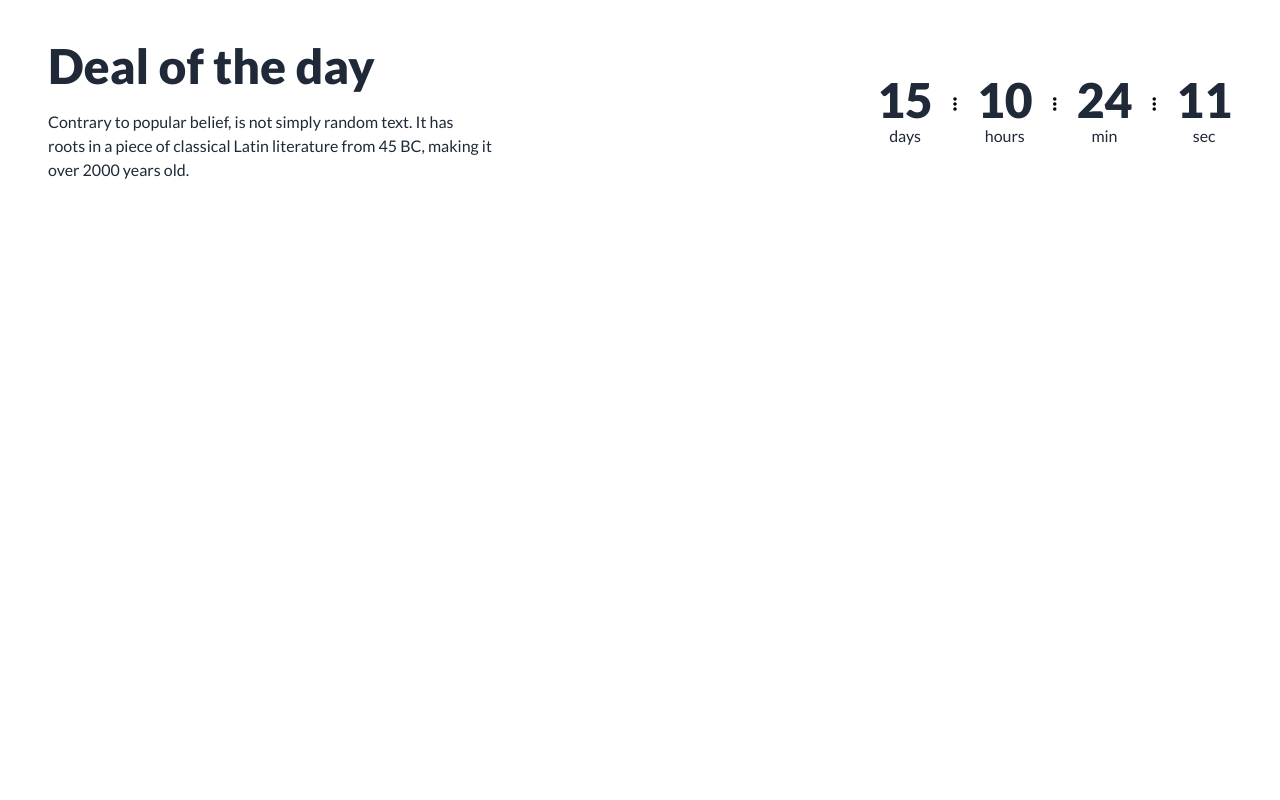
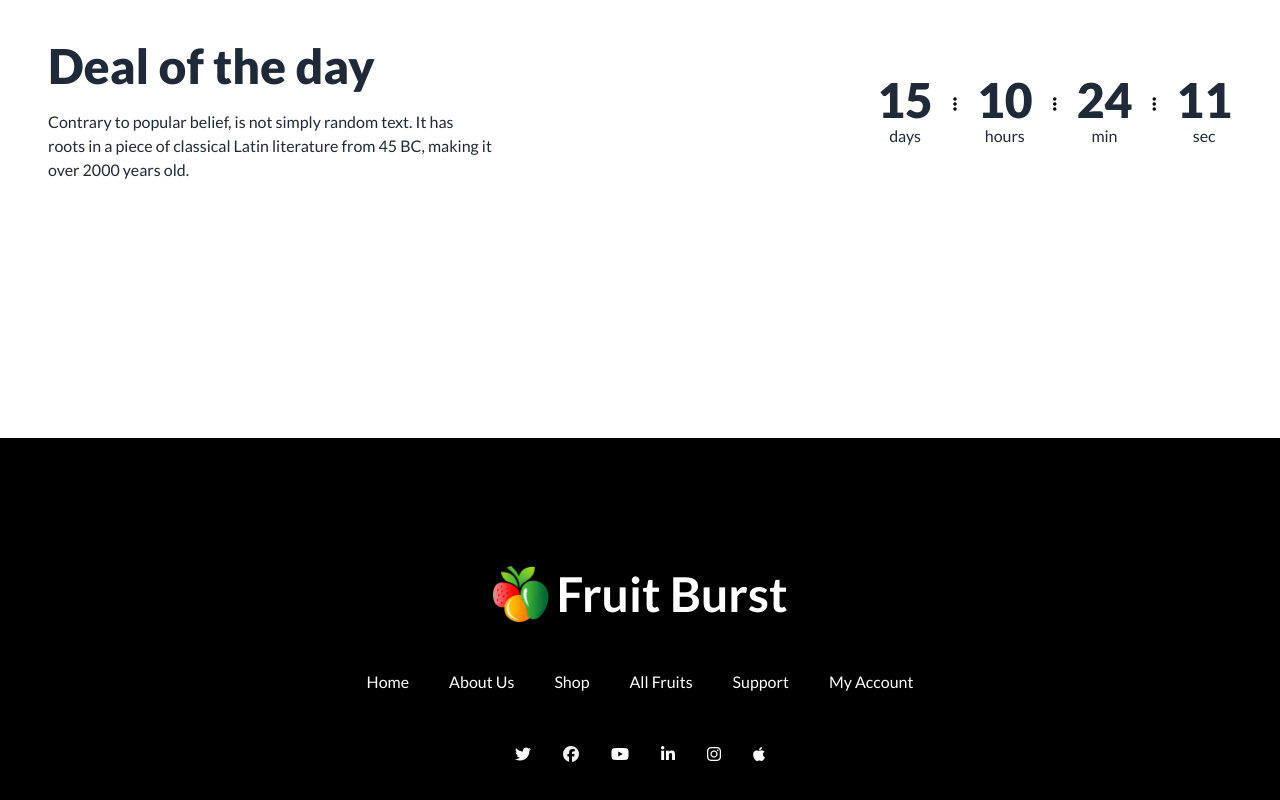
Before and after one commit to tasuvai/ph-assignment-3, a plain HTML site: page index.html in a window 1280 px wide. Shown: the part 946-1746 px from the top of the page. Before the commit the page ends 1384 px from the top, so only its background shows below. Drawn offline with nearby package versions, Linux system fonts and the light colour scheme.

Commit message:
footer done

```diff
--- a/index.html
+++ b/index.html
@@ -266,8 +266,27 @@
     </main>
     <!-------------------------- main section ends -------------------------->
     <!-------------------------- footer section starts -------------------------->
-    <footer>
-
+    <footer class="bg-black m-0 flex flex-col items-center">
+        <div class="text-white mt-20 lg:mt-32 text-5xl font-bold flex items-center">
+            <img class="sm:w-6 sm:h-6 lg:w-14 lg:h-14 mr-2" src="./images/logo.png" alt="logo">
+            Fruit Burst
+        </div>
+        <div class="flex flex-wrap justify-center gap-10 justify-items-center text-white my-6 mx-7 lg:my-12">
+            <a href="#">Home</a>
+            <a href="#">About Us</a>
+            <a href="#">Shop</a>
+            <a href="#">All Fruits</a>
+            <a href="#">Support</a>
+            <a href="#">My Account</a>
+        </div>
+        <div class="mb-20 lg:mb-32 flex gap-8">
+            <a href="#"> <i class="fa-brands fa-twitter" style="color: #fafafa;"></i></a>
+            <a href="#"><i class="fa-brands fa-facebook" style="color: #f2f2f2;"></i></a>
+            <a href="#"><i class="fa-brands fa-youtube" style="color: #ffffff;"></i></a>
+            <a href="#"><i class="fa-brands fa-linkedin-in" style="color: #ffffff;"></i></a>
+            <a href="#"><i class="fa-brands fa-instagram" style="color: #ffffff;"></i></a>
+            <a href="#"><i class="fa-brands fa-apple" style="color: #ffffff;"></i></a>
+        </div>
     </footer>
     <!-------------------------- footer section ends -------------------------->
 </body>
```
